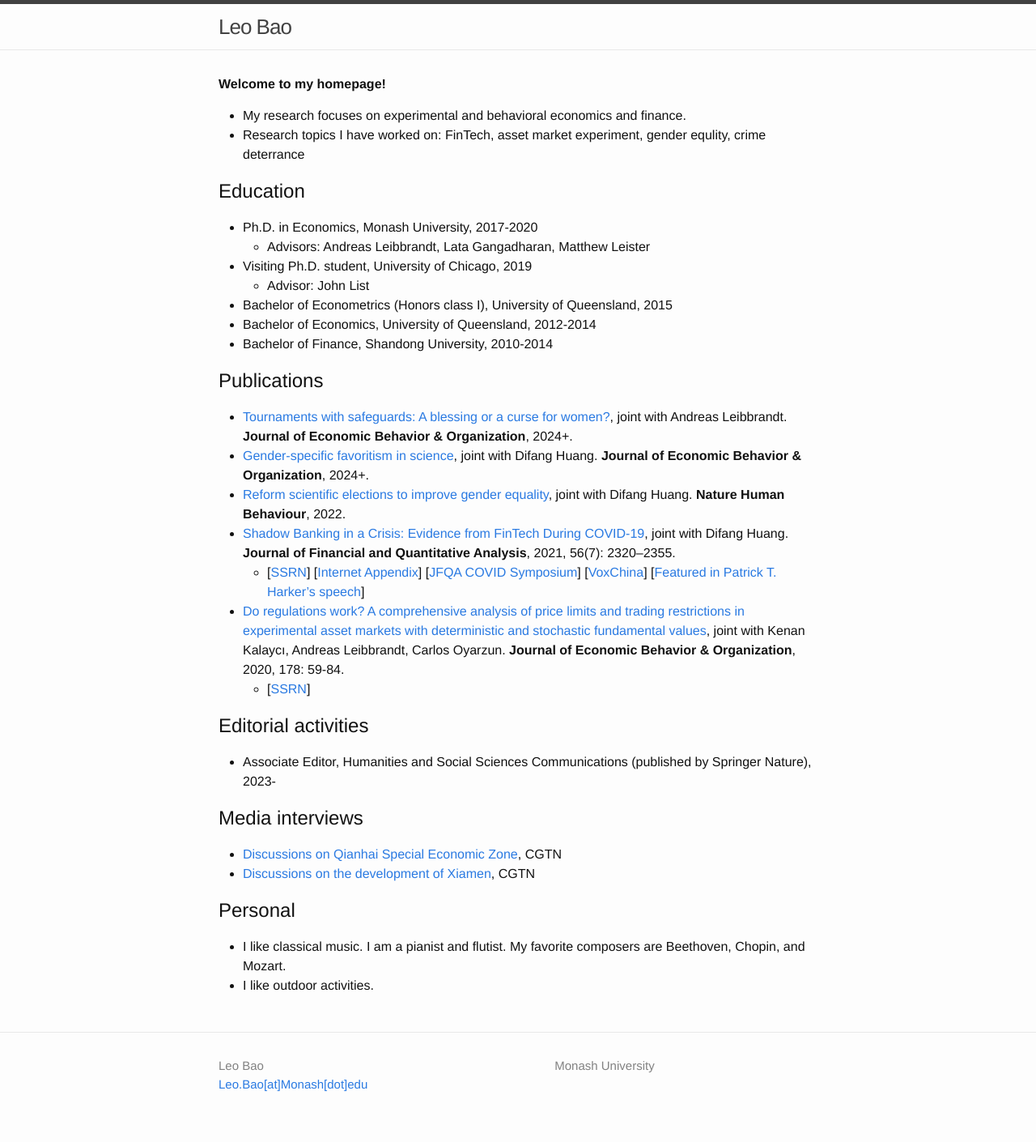
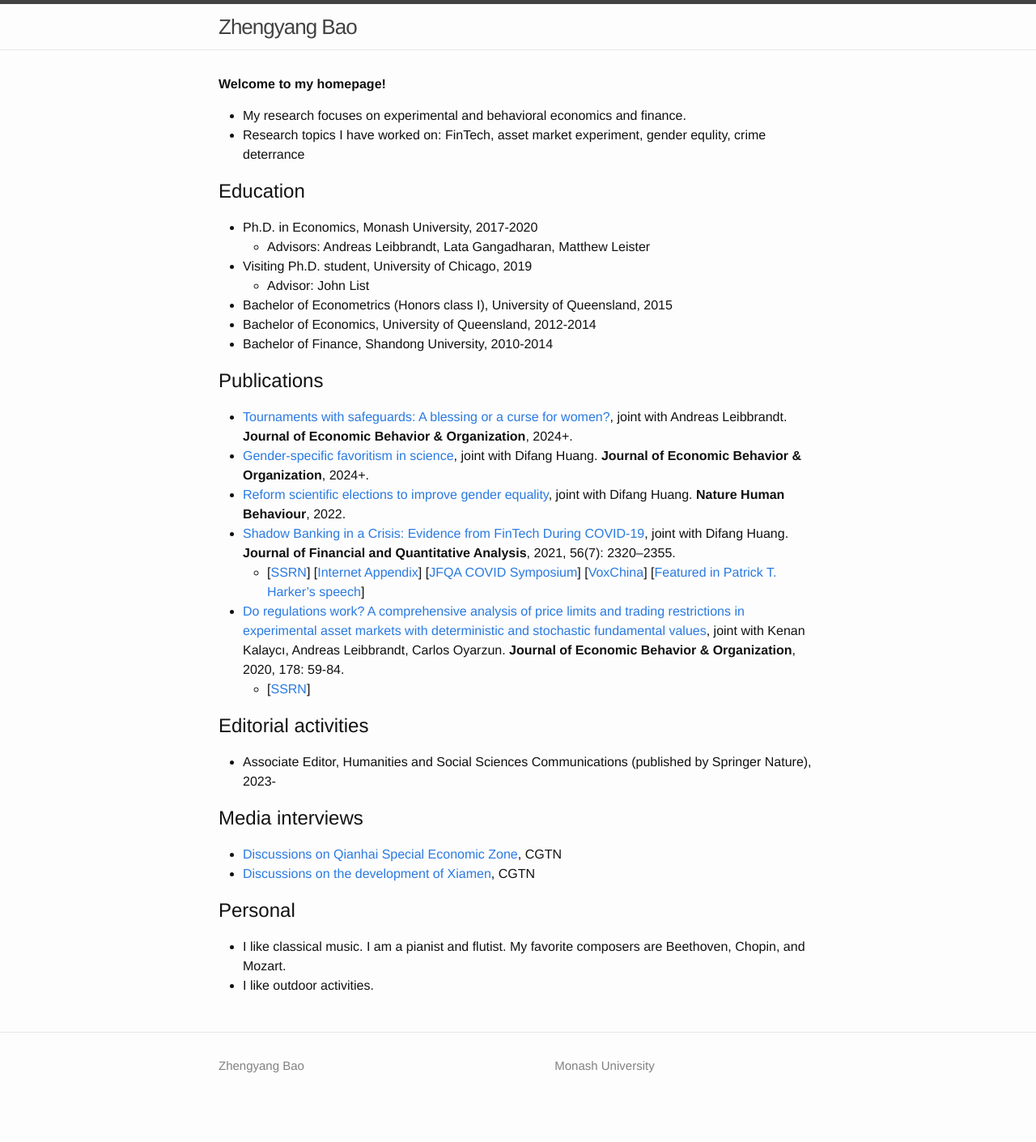
Before and after one commit to zhengyang-bao/zhengyang-bao.github.io, a Jekyll site: the page built from index.md, in a window 1280 px wide. Shown: the whole page at 81% size. Built offline with Jekyll 4.4.1, drawn with Linux system fonts in a browser that asks for light colours; after the commit the page ends 1388 px from its top, so only the background shows below that.

Commit message:
Update _config.yml

```diff
--- a/_config.yml
+++ b/_config.yml
@@ -6,8 +6,8 @@
 # 'jekyll serve'. If you change this file, please restart the server process.
 
 # Site settings
-title: Leo Bao
-email: Leo.Bao[at]Monash[dot]edu
+title: Zhengyang Bao
+email:
 description:
       Monash University
 
```
